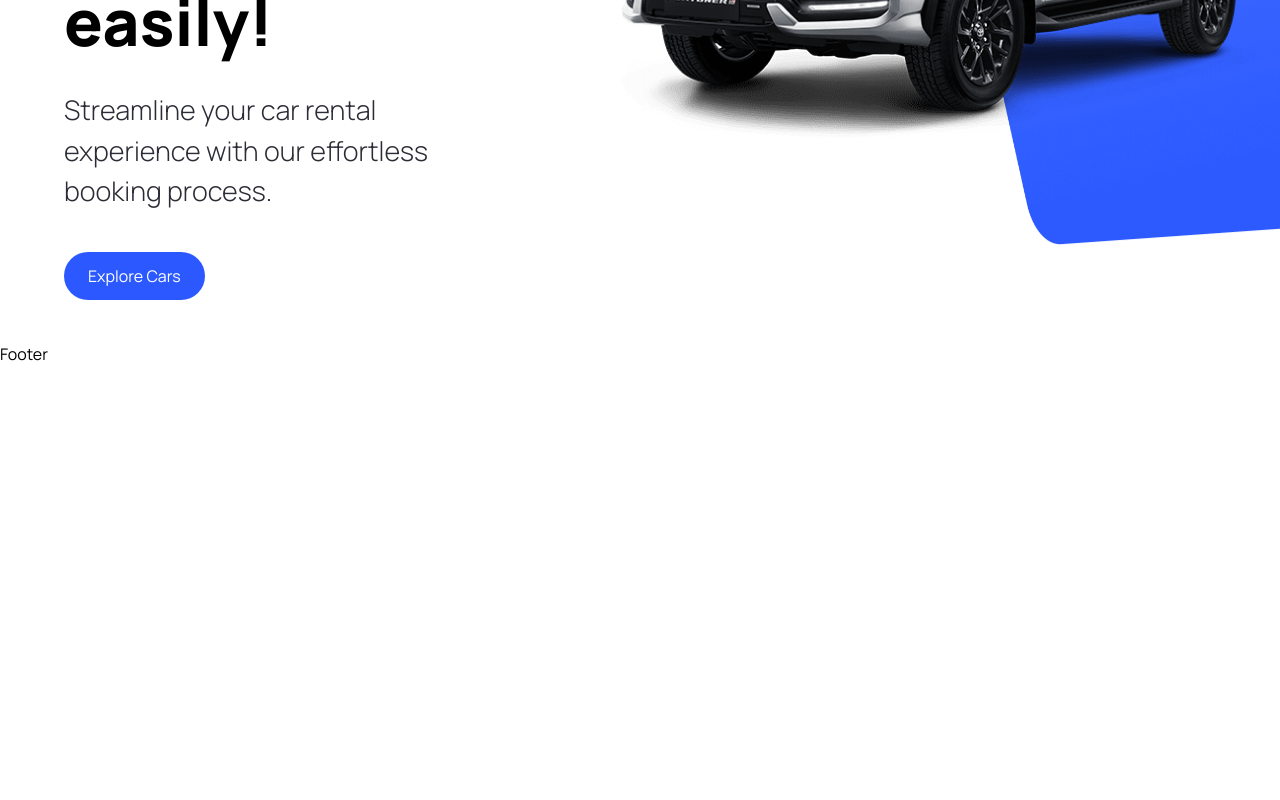
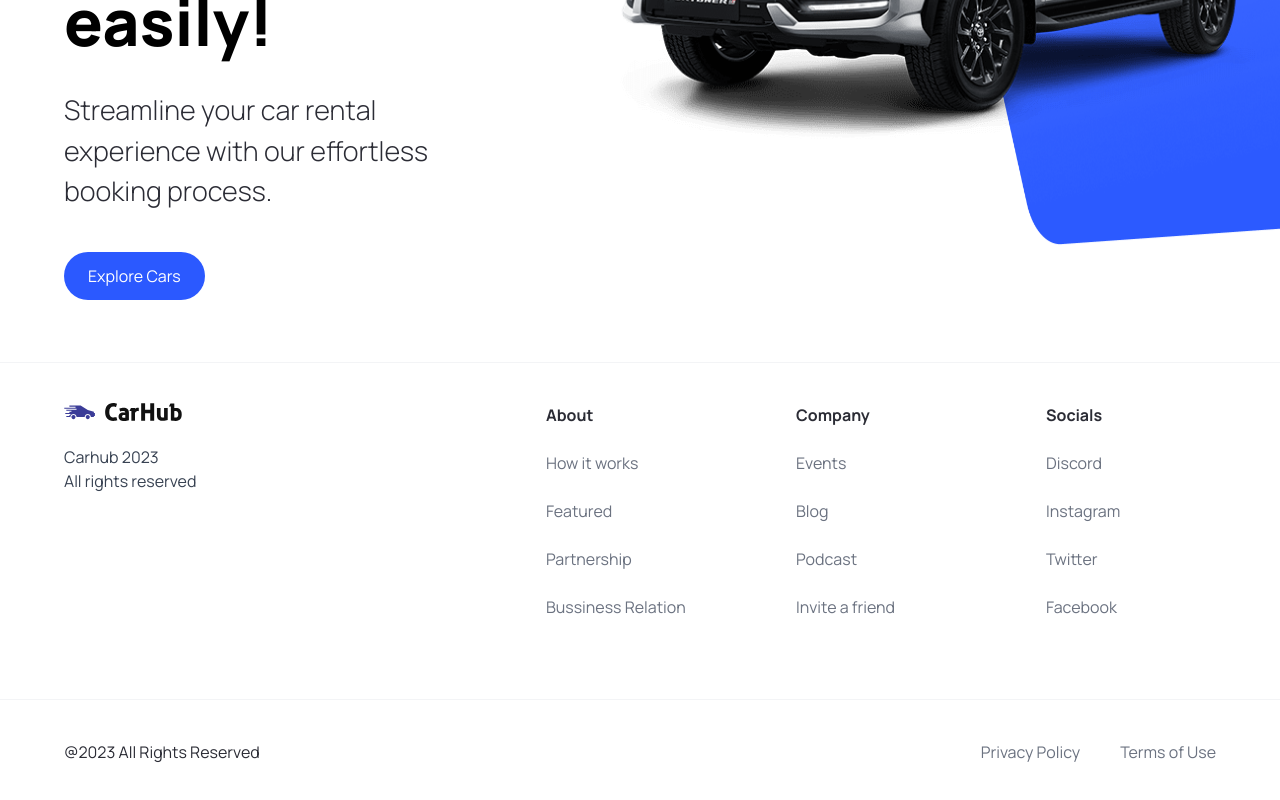
Before and after one commit to Codefreyy/Car-hub, a Next.js app: page / in a window 1280 px wide. Shown: the part 458-1258 px from the top of the page. Before the commit the page ends 824 px from the top, so only its background shows below. Built offline with nearby package versions, Linux system fonts and the light colour scheme.

Commit message:
feat: add the footer

```diff
--- a/components/Footer.tsx
+++ b/components/Footer.tsx
@@ -1,7 +1,58 @@
-import React from "react";
+import Link from "next/link";
+import Image from "next/image";
+import { footerLinks } from "@/constants";
+function Footer() {
+  return (
+    <footer
+      className="flex flex-col text-black-100 mt-5 border-t border-gray-100
+  "
+    >
+      <div className="flex max-md:flex-col flex-wrap justify-between gap-5 sm:px-16 px-6 py-10  ">
+        <div className="flex flex-col justify-start items-start gap-6">
+          <Image
+            src="/logo.svg"
+            alt="logo"
+            width={118}
+            height={18}
+            className="object-contain"
+          />
+          <p className="text-base text-gray-700">
+            Carhub {new Date().getFullYear()} <br />
+            All rights reserved
+          </p>
+        </div>
 
-function Footer() {
-  return <div>Footer</div>;
+        <div className="footer__links">
+          {footerLinks.map((link) => (
+            <div key={link.title} className="footer__link">
+              <h3 className="font-bold">{link.title}</h3>
+              {link.links.map((item) => (
+                <Link
+                  key={item.title}
+                  href={item.url}
+                  className="text-gray-500"
+                >
+                  {item.title}
+                </Link>
+              ))}
+            </div>
+          ))}
+        </div>
+      </div>
+
+      <div className="flex justify-between items-center flex-wrap mt-10 border-t border-gray-100 sm:px-16 px-6 py-10">
+        <p>{`@${new Date().getFullYear()} All Rights Reserved`}</p>
+        <div className="footer__copyrights-link">
+          <Link href="/" className="text-gray-500">
+            Privacy Policy
+          </Link>
+          <Link href="/" className="text-gray-500">
+            Terms of Use
+          </Link>
+        </div>
+      </div>
+    </footer>
+  );
 }
 
 export default Footer;
--- /dev/null
+++ b/constants/index.ts
@@ -0,0 +1,101 @@
+export const manufacturers = [
+    "Acura",
+    "Alfa Romeo",
+    "Aston Martin",
+    "Audi",
+    "Bentley",
+    "BMW",
+    "Buick",
+    "Cadillac",
+    "Chevrolet",
+    "Chrysler",
+    "Citroen",
+    "Dodge",
+    "Ferrari",
+    "Fiat",
+    "Ford",
+    "GMC",
+    "Honda",
+    "Hyundai",
+    "Infiniti",
+    "Jaguar",
+    "Jeep",
+    "Kia",
+    "Lamborghini",
+    "Land Rover",
+    "Lexus",
+    "Lincoln",
+    "Maserati",
+    "Mazda",
+    "McLaren",
+    "Mercedes-Benz",
+    "MINI",
+    "Mitsubishi",
+    "Nissan",
+    "Porsche",
+    "Ram",
+    "Rolls-Royce",
+    "Subaru",
+    "Tesla",
+    "Toyota",
+    "Volkswagen",
+    "Volvo",
+];
+
+export const yearsOfProduction = [
+    { title: "Year", value: "" },
+    { title: "2015", value: "2015" },
+    { title: "2016", value: "2016" },
+    { title: "2017", value: "2017" },
+    { title: "2018", value: "2018" },
+    { title: "2019", value: "2019" },
+    { title: "2020", value: "2020" },
+    { title: "2021", value: "2021" },
+    { title: "2022", value: "2022" },
+    { title: "2023", value: "2023" },
+];
+
+export const fuels = [
+    {
+        title: "Fuel",
+        value: "",
+    },
+    {
+        title: "Gas",
+        value: "Gas",
+    },
+    {
+        title: "Electricity",
+        value: "Electricity",
+    },
+];
+
+export const footerLinks = [
+    {
+        title: "About",
+        links: [
+            { title: "How it works", url: "/" },
+            { title: "Featured", url: "/" },
+            { title: "Partnership", url: "/" },
+            { title: "Bussiness Relation", url: "/" },
+        ],
+    },
+    {
+        title: "Company",
+        links: [
+            { title: "Events", url: "/" },
+            { title: "Blog", url: "/" },
+            { title: "Podcast", url: "/" },
+            { title: "Invite a friend", url: "/" },
+        ],
+    },
+    {
+        title: "Socials",
+        links: [
+            { title: "Discord", url: "/" },
+            { title: "Instagram", url: "/" },
+            { title: "Twitter", url: "/" },
+            { title: "Facebook", url: "/" },
+        ],
+    },
+];
```
